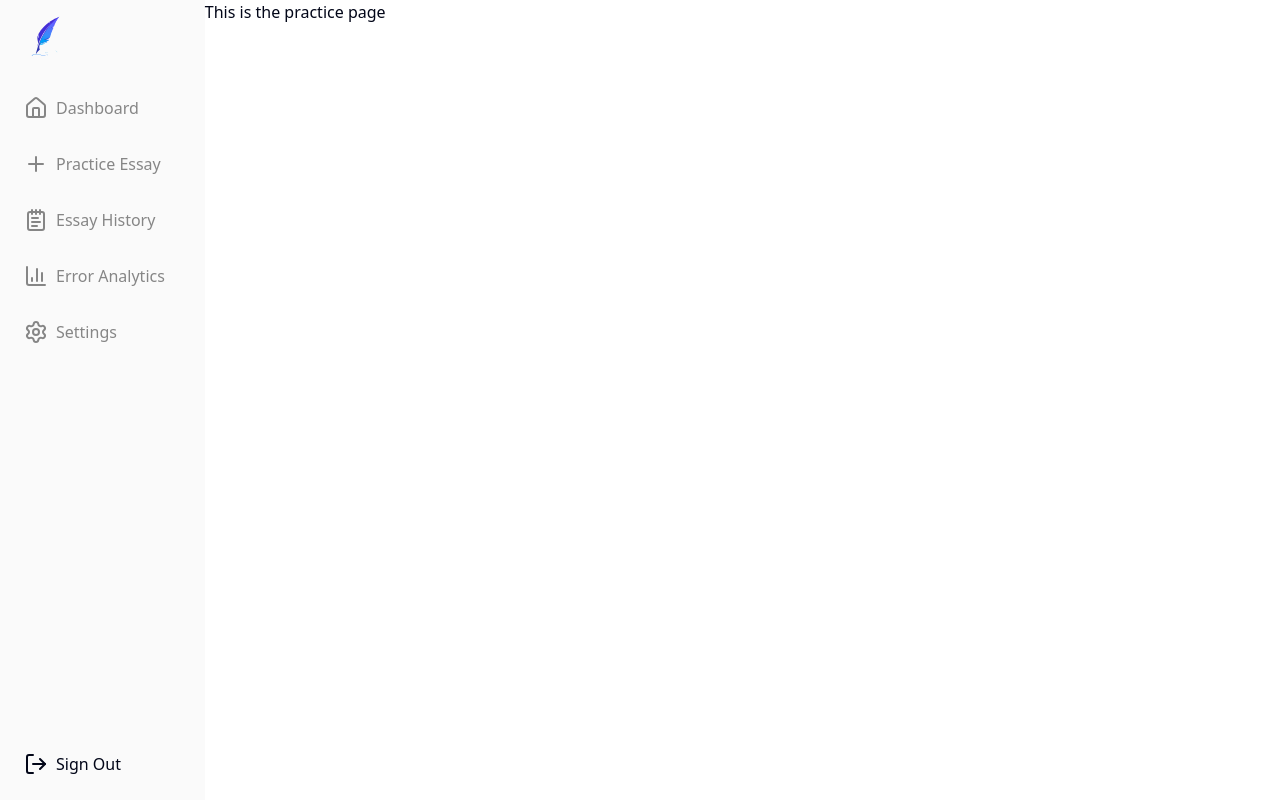
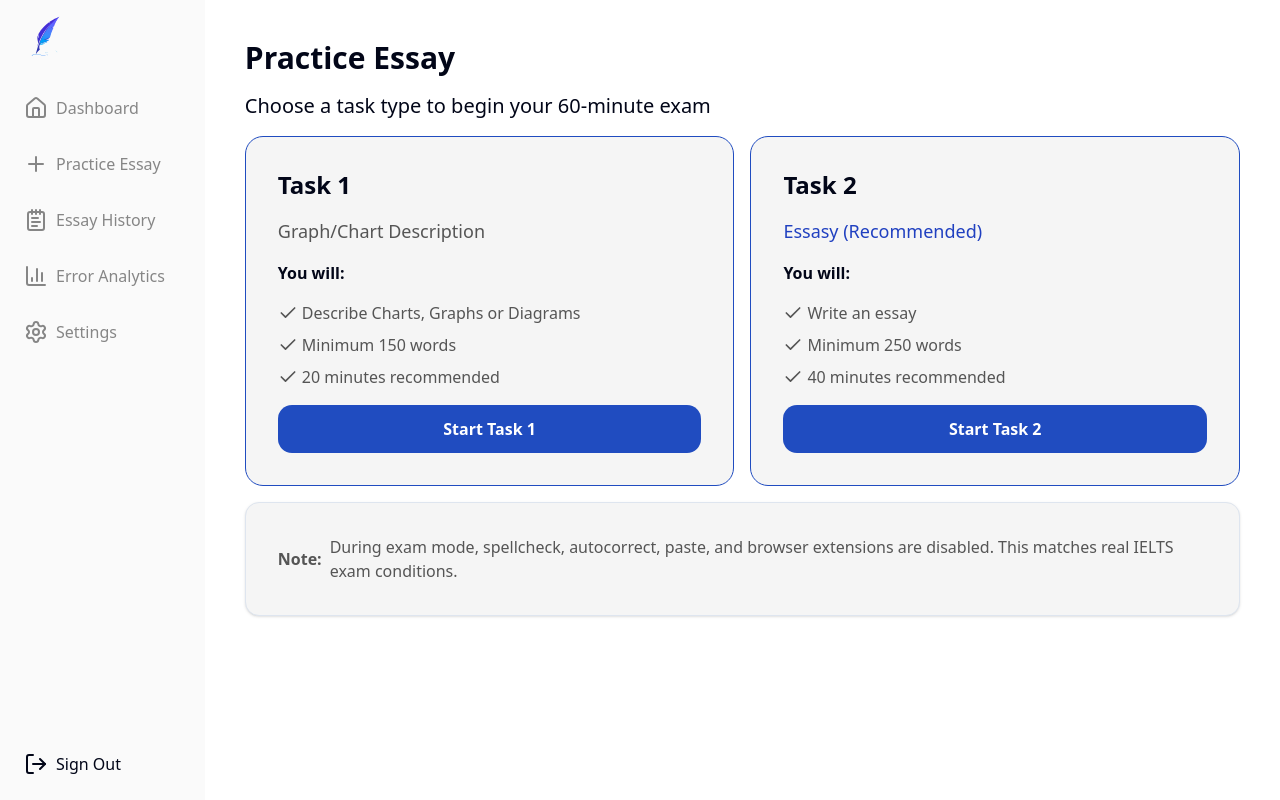
Before and after one commit to Jeremi-code/IELTSly, a Next.js app: page /dashboard/practice in a window 1280 px wide. Built offline with nearby package versions, Linux system fonts and the light colour scheme.

Commit message:
Feature: Enhance practice page layout and add task descriptions with requirements

```diff
--- a/app/dashboard/practice/page.tsx
+++ b/app/dashboard/practice/page.tsx
@@ -1,13 +1,77 @@
-import DashboardNav from '@/app/components/DashboardNav'
-import React from 'react'
+import DashboardNav from "@/app/components/DashboardNav";
+import { Check } from "lucide-react";
+import React from "react";
 
 const page = () => {
   return (
-    <div className='w-full h-screen grid grid-cols-[16%_84%] gap-0'>
+    <div className="w-full h-screen grid grid-cols-[16%_84%] gap-0">
       <DashboardNav />
-      <div>This is the practice page</div>
+      <div className="p-10 min-h-screen overflow-y-scroll flex flex-col items-start gap-4">
+        <h2 className="text-3xl font-bold">Practice Essay</h2>
+        <p className="text-xl">
+          Choose a task type to begin your 60-minute exam
+        </p>
+
+        <div className="w-full flex items-center justify-between gap-4">
+          <div className="w-1/2 p-8 flex flex-col items-start justify-center gap-4 border rounded-2xl bg-[#F5F5F5] border-[#204CC0]">
+            <h2 className="text-2xl font-bold">Task 1</h2>
+            <p className="text-lg text-[#555555]">Graph/Chart Description</p>
+
+            <p className="text-md font-bold">You will:</p>
+            <ul className="text-md text-[#555555] flex flex-col items-start justify-center gap-2">
+              <li className="flex items-center justify-center gap-1">
+                <Check size={20} />
+                Describe Charts, Graphs or Diagrams
+              </li>
+              <li className="flex items-center justify-center gap-1">
+                <Check size={20} />
+                Minimum 150 words
+              </li>
+              <li className="flex items-center justify-center gap-1">
+                <Check size={20} />
+                20 minutes recommended
+              </li>
+            </ul>
+
+            <button className="w-full m-auto p-3 bg-[#204CC0] hover:bg-[#365EC6] cursor-pointer rounded-xl text-white font-bold">
+              Start Task 1
+            </button>
+          </div>
+
+          <div className="w-1/2 p-8 flex flex-col items-start justify-center gap-4 border rounded-2xl bg-[#F5F5F5] border-[#204CC0]">
+            <h2 className="text-2xl font-bold">Task 2</h2>
+            <p className="text-lg text-[#2040C0]">Essasy (Recommended)</p>
+
+            <p className="text-md font-bold">You will:</p>
+            <ul className="text-md text-[#555555] flex flex-col items-start justify-center gap-2">
+              <li className="flex items-center justify-center gap-1">
+                <Check size={20} />
+                Write an essay
+              </li>
+              <li className="flex items-center justify-center gap-1">
+                <Check size={20} />
+                Minimum 250 words
+              </li>
+              <li className="flex items-center justify-center gap-1">
+                <Check size={20} />
+                40 minutes recommended
+              </li>
+            </ul>
+
+            <button className="w-full m-auto p-3 bg-[#204CC0] hover:bg-[#365EC6] cursor-pointer rounded-xl text-white font-bold">
+              Start Task 2
+            </button>
+          </div>
+        </div>
+
+        <div className="w-full p-8 bg-[#F5F5F5] text-[#555555] flex items-center justify-center gap-2 border rounded-xl shadow">
+          <b>Note:</b> During exam mode, spellcheck, autocorrect, paste, and
+          browser extensions are disabled. This matches real IELTS exam
+          conditions.
+        </div>
+      </div>
     </div>
-  )
-}
+  );
+};
 
-export default page
+export default page;
```
